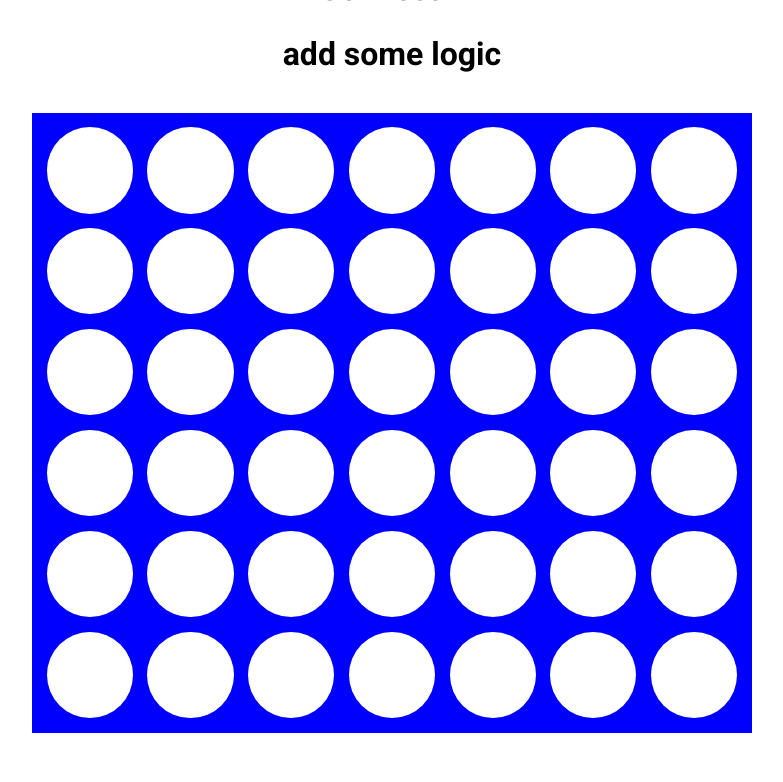
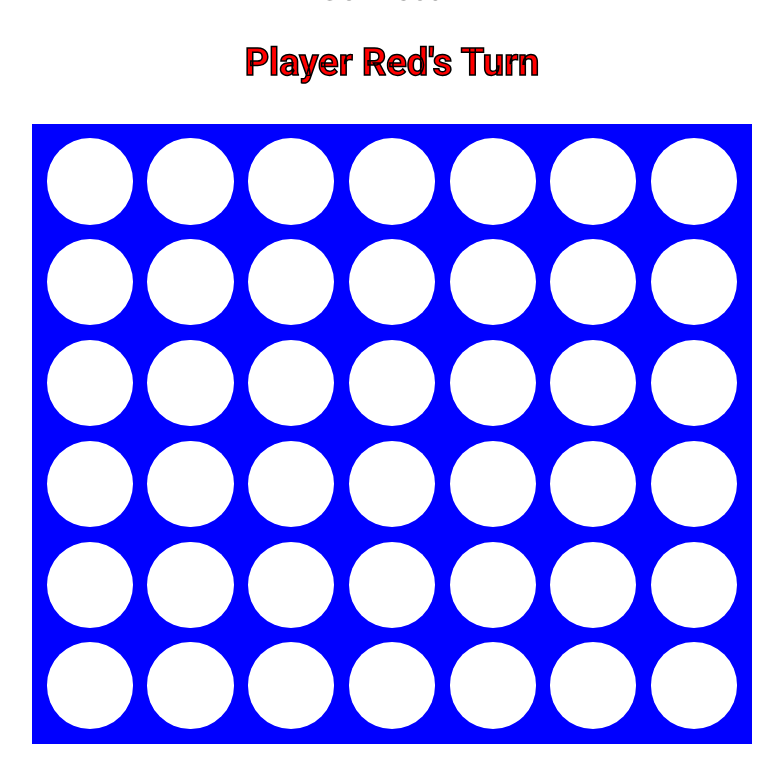
Before and after one commit to Tracy-To/Connect-4, a plain HTML site: page index.html in a window 1280 px wide. Shown: the whole page, without its empty margins (248-1031 px from the left). Drawn offline with Linux system fonts and the light colour scheme.

Commit message:
progress push

```diff
--- a/app.js
+++ b/app.js
@@ -1,16 +1,42 @@
 document.addEventListener('DOMContentLoaded', () => {
+
+  ///---PLAYER INFO---///
 
   // define player names
   const playerRed = "Player Red"
   const playerYellow = "Player Yellow"
 
-  // show which player's turn it is
+  // decide who goes first randomly
+  const players = ["Player Red", "Player Yellow"]
+  let currentPlayer = players[Math.floor(Math.random() * players.length)]
+
+  // show whose turn it is
   const playerTurnElement = document.getElementById('playerTurn')
-  playerTurnElement.textContent = "add some logic"
+  playerTurnElement.textContent = `${currentPlayer}'s Turn`
 
-  // decide who goes first randomly
-  const players = ["Player 1", "Player 2"];
-  const startingPlayer = players[Math.floor(Math.random() * players.length)];
+  // allow players to take take turns
+  const switchPlayer = () => {
+
+    if (currentPlayer === playerRed) {
+      currentPlayer = playerYellow
+    } else if (currentPlayer === playerYellow) {
+      currentPlayer = playerRed
+    }
+    // update turn message on screen
+    playerTurnElement.textContent = `${currentPlayer}'s Turn`
+
+    // change color of the the turn message based on the current player
+    if (currentPlayer === playerRed) {
+      playerTurnElement.style.color = 'red'
+    } else if (currentPlayer === playerYellow) {
+      playerTurnElement.style.color = 'yellow'
+    }
+  }
+  switchPlayer()
+
+
+
+  ///---GAME BOARD INFO---///
 
   // prepare the board grid
   const boardElement = document.getElementById('board')
@@ -27,13 +53,63 @@ document.addEventListener('DOMContentLoaded', () => {
       // add each tile to the board
       boardElement.appendChild(tile)
 
+      // give each tile a row and column indice/dataset
+      tile.dataset.row = row
+      tile.dataset.col = col
+
       // allow tiles to be styled in CSS
       tile.className = 'tile'
+
+      // allow each tile to be clicked and then process it
+      tile.addEventListener('click', () => {
+        processTileClick(row, col)
+
+      })
     }
   }
 
+  // create an "empty" board players can drop their chips/coins in
+  const createEmptyBoard = () => {
+
+    // create an empty array as the board
+    const board = []
+
+    for (let row = 0; row < numRows; row++) {
+      // create an empty array for each row
+      const rowArray = []
+
+      for (let col = 0; col < numCols; col++) {
+        // fill each column in the row with a 'null' value
+        rowArray.push(null)
+      }
+
+      // push the row array into the board array
+      board.push(rowArray)
+
+    }
+    return board
+  }
+  let board = createEmptyBoard()
+
+
+
+  ///---WINNING PLAYER INFO---///
+
+  // check for a winner and how
   const checkForWinner = () => {
-    // check for a horizontal winner
+      if (checkForHorizontalWin() || checkForVerticalWin() || checkForDiagonalWin()) {
+        return true
+      }
+    return false
+  }
+
+  // checks a tile and assigns it to a player
+  const checkTile = (row, col) => {
+    return board[row][col] === currentPlayer
+  }
+
+  // check for a horizontal win
+  const checkForHorizontalWin = () => {
     for (let row = 0; row < numRows; row++) {
       for (let col = 0; col < numCols - 3; col++) {
         if (
@@ -42,10 +118,14 @@ document.addEventListener('DOMContentLoaded', () => {
             checkTile(row, col + 2) &&
             checkTile(row, col + 3)
           )
-              return true }
+          return true
+        }
+      }
+      return false
     }
 
-    // check for a vertical winner
+  // check for a vertical win
+  const checkForVerticalWin = () => {
     for (let col = 0; col < numCols; col++) {
       for (let row = 0; row < numRows - 3; row++) {
         if (
@@ -54,31 +134,34 @@ document.addEventListener('DOMContentLoaded', () => {
             checkTile(row, col + 2) &&
             checkTile(row, col + 3)
           )
-              return true }
+          return true
+        }
+      }
+      return false
     }
 
-    // check for a diagonal winner (from bottom-left to top-right)
+  // check for a diagonal win
+  const checkForDiagonalWin = () => {
     for (let row = 0; row < numRows - 3; row++) {
       for (let col = 0; col < numCols - 3; col++) {
         if (
+            // Check diagonal from bottom-left to top-right
             checkTile(row, col) &&
             checkTile(row + 1, col + 1) &&
             checkTile(row + 2, col + 2) &&
             checkTile(row + 3, col + 3)
           )
-              return true }
+          return true
         }
 
-    // check for a diagonal winner (from top-left to bottom-right)
-    for (let row = 0; row < numRows - 3; row++) {
-        for (let col = 0; col < numCols - 3; col++) {
         if (
+            // Check diagonal from top-left to bottom-right
             checkTile(row, col) &&
             checkTile(row - 1, col + 1) &&
             checkTile(row - 2, col + 2) &&
             checkTile(row - 3, col + 3)
           )
-            return true }
+          return true
         }
         return false
       }
--- a/style.css
+++ b/style.css
@@ -17,7 +17,8 @@ h1 {
 }
 
 h2 {
-  font-size: 32px;
+  -webkit-text-stroke: 1.5px black;
+  font-size: 38px;
   margin-bottom: 40px;
 }
 
```
Lines whose indentation alone changed are shown as unchanged.
